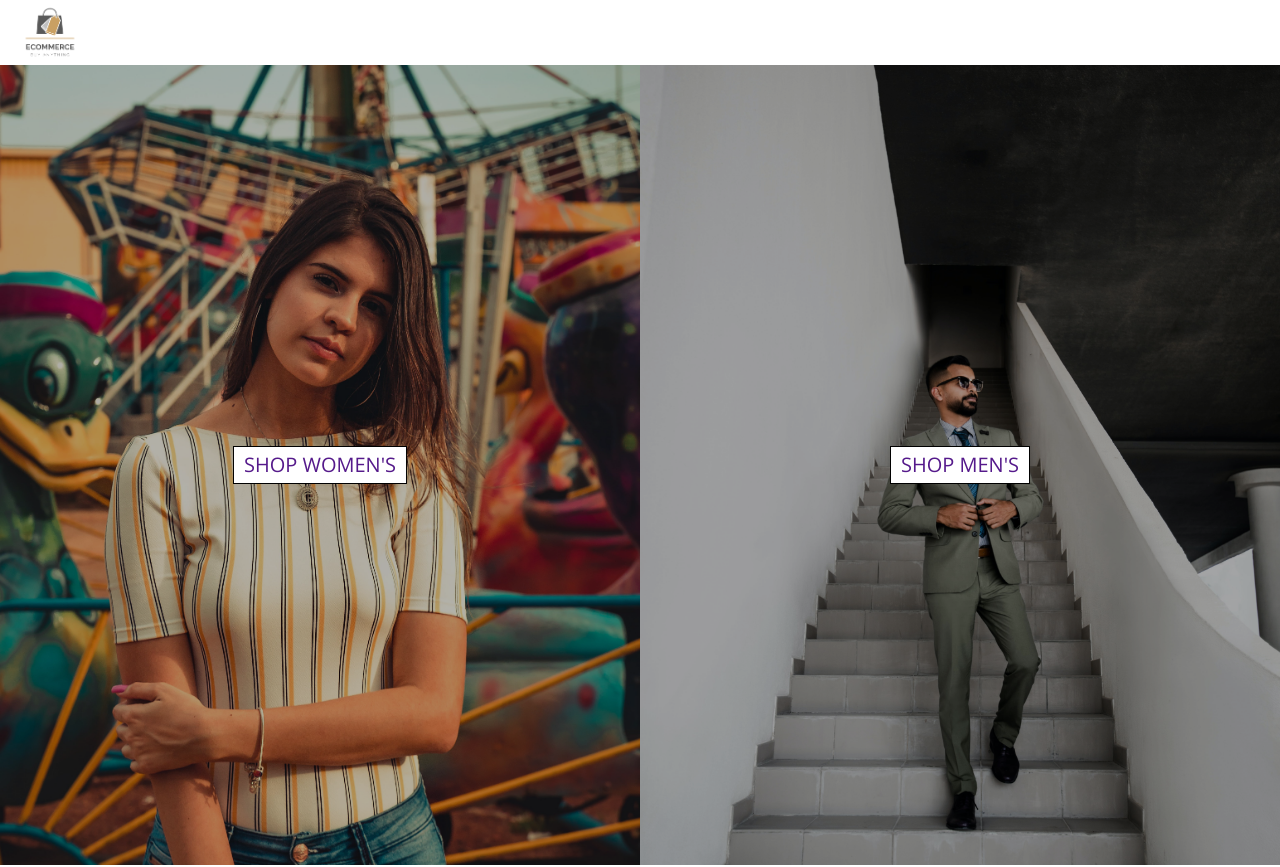
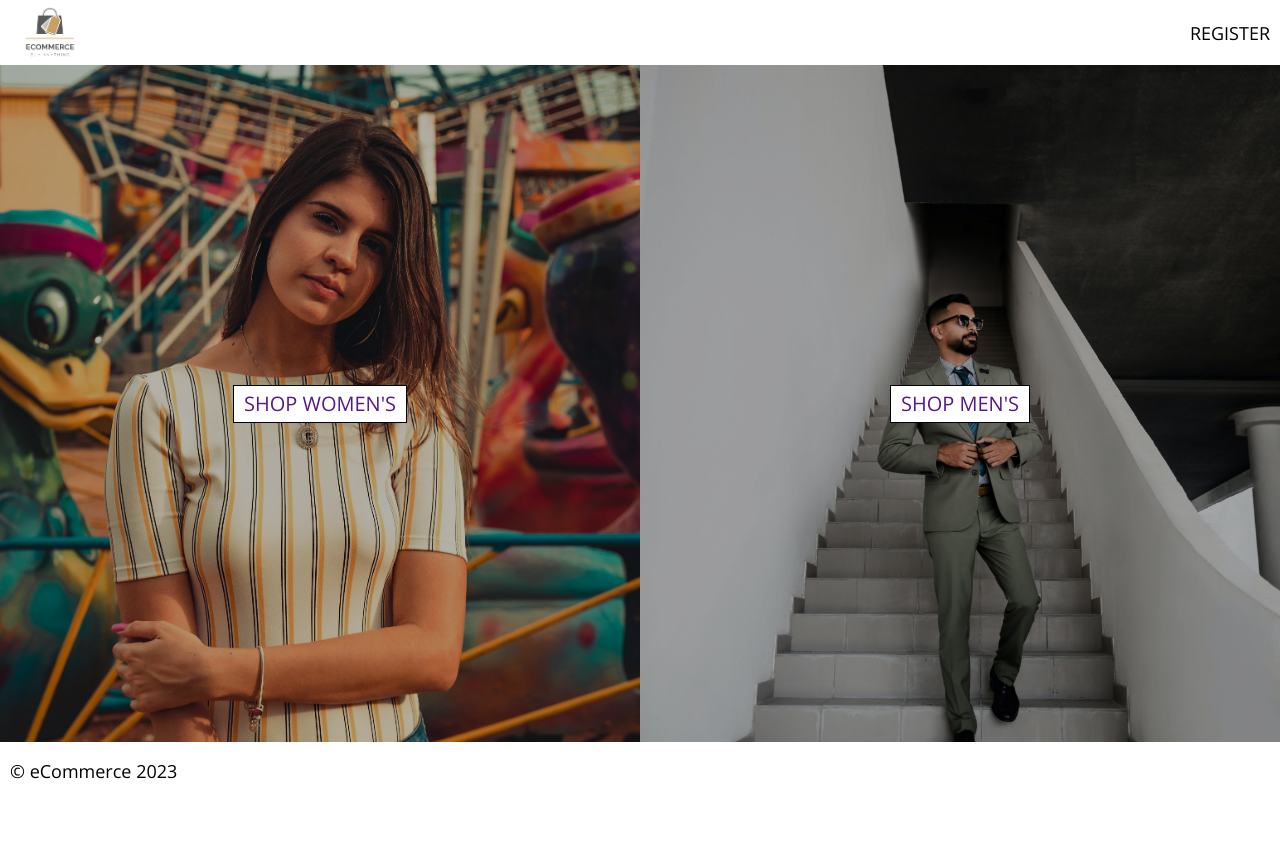
Before and after one commit to lappang-cheung/ecommerce-react-firebase-graph, a React (Vite) app: page / in a window 1280 px wide. After the commit the page ends 800 px from the top, so only its background shows below. Built offline with nearby package versions, Linux system fonts and the light colour scheme.

Commit message:
Added the footer and update the homepage styling

```diff
--- /dev/null
+++ b/src/components/Footer/index.jsx
@@ -0,0 +1,13 @@
+import './styles.scss'
+
+const Footer = props => {
+  return (
+    <footer className="footer">
+      <div className="wrap">
+        &copy; eCommerce {new Date().getFullYear()}
+      </div>
+    </footer>
+  )
+}
+
+export default Footer
--- /dev/null
+++ b/src/components/Footer/styles.scss
@@ -0,0 +1,7 @@
+.footer {
+  .wrap {
+    max-width: 1450px;
+    margin: 0 auto;
+    padding: 20px 10px;
+  }
+}
--- a/src/components/Header/index.jsx
+++ b/src/components/Header/index.jsx
@@ -1,4 +1,5 @@
 import Logo from './../../assets/logo.png'
+import { Link } from 'react-router-dom'
 
 import './styles.scss'
 
@@ -7,7 +8,18 @@ const Header = props => {
     <header className="header">
       <div className="wrap">
         <div className="logo">
-          <img src={Logo} alt="eCommerce" />
+          <Link to="/">
+            <img src={Logo} alt="eCommerce" />
+          </Link>
+        </div>
+        <div className="callToActions">
+          <ul>
+            <li>
+              <Link to="/registration">
+                Register
+              </Link>
+            </li>
+          </ul>
         </div>
       </div>
     </header>
--- a/src/components/Header/styles.scss
+++ b/src/components/Header/styles.scss
@@ -7,7 +7,6 @@
     height: 100%;
     max-width: 1450px;
     margin: 0 auto;
-  }
 
     .logo {
       width: 8rem;
@@ -24,4 +23,31 @@
         margin: 0;
       }
     }
+
+    .callToActions {
+      position: absolute;
+      top: 50%;
+      right: 10px;
+      -webkit-transform: translateY(-50%);
+      -moz-transform: translateY(-50%);
+      transform: translateY(-50%);
+
+      ul, li {
+        margin: 0;
+        padding: 0;
       }
+
+      li {
+        list-style: none;
+
+        a {
+          font-size: 1.8rem;
+          line-height: 1;
+          color: black;
+          text-decoration: none;
+          text-transform: uppercase;
+        }
+      }
+    }
+  }
+}
--- a/src/layouts/HomepageLayout.jsx
+++ b/src/layouts/HomepageLayout.jsx
@@ -1,10 +1,12 @@
 import Header from '../components/Header/index.jsx'
+import Footer from '../components/Footer/index.jsx'
 
 const MainLayout = props => {
   return (
     <div className="fullHeight">
       <Header />
       {props.children}
+      <Footer />
     </div>
   )
 }
--- a/src/layouts/MainLayout.jsx
+++ b/src/layouts/MainLayout.jsx
@@ -1,4 +1,5 @@
 import Header from '../components/Header/index.jsx'
+import Footer from '../components/Footer/index.jsx'
 
 const MainLayout = props => {
   return (
@@ -7,6 +8,7 @@ const MainLayout = props => {
       <div className="main">
         {props.children}
       </div>
+      <Footer />
     </div>
   )
 }
--- a/src/pages/HomePage/styles.scss
+++ b/src/pages/HomePage/styles.scss
@@ -1,3 +1,3 @@
 .homepage {
-  height: 100%;
+  height: calc(100% - 6.5rem - 5.8rem);
 }
```
Lines whose indentation alone changed are shown as unchanged.
